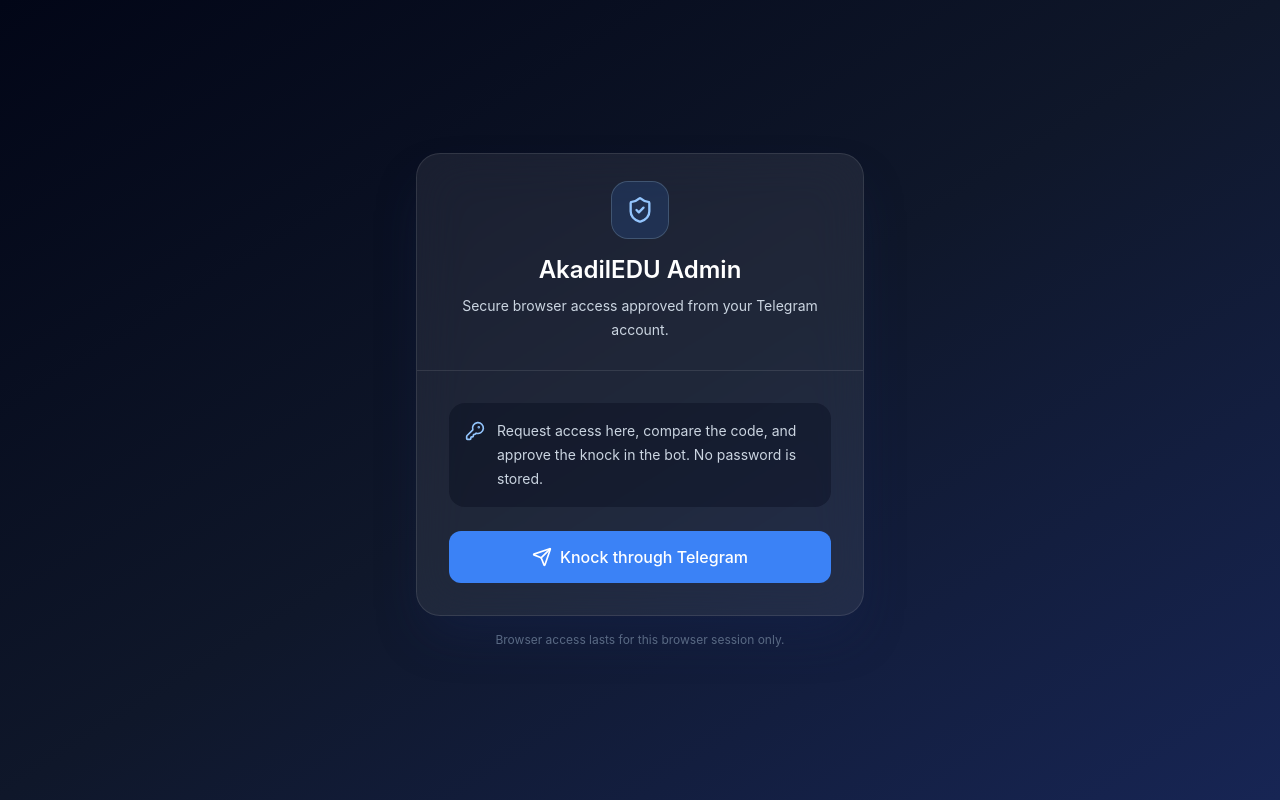
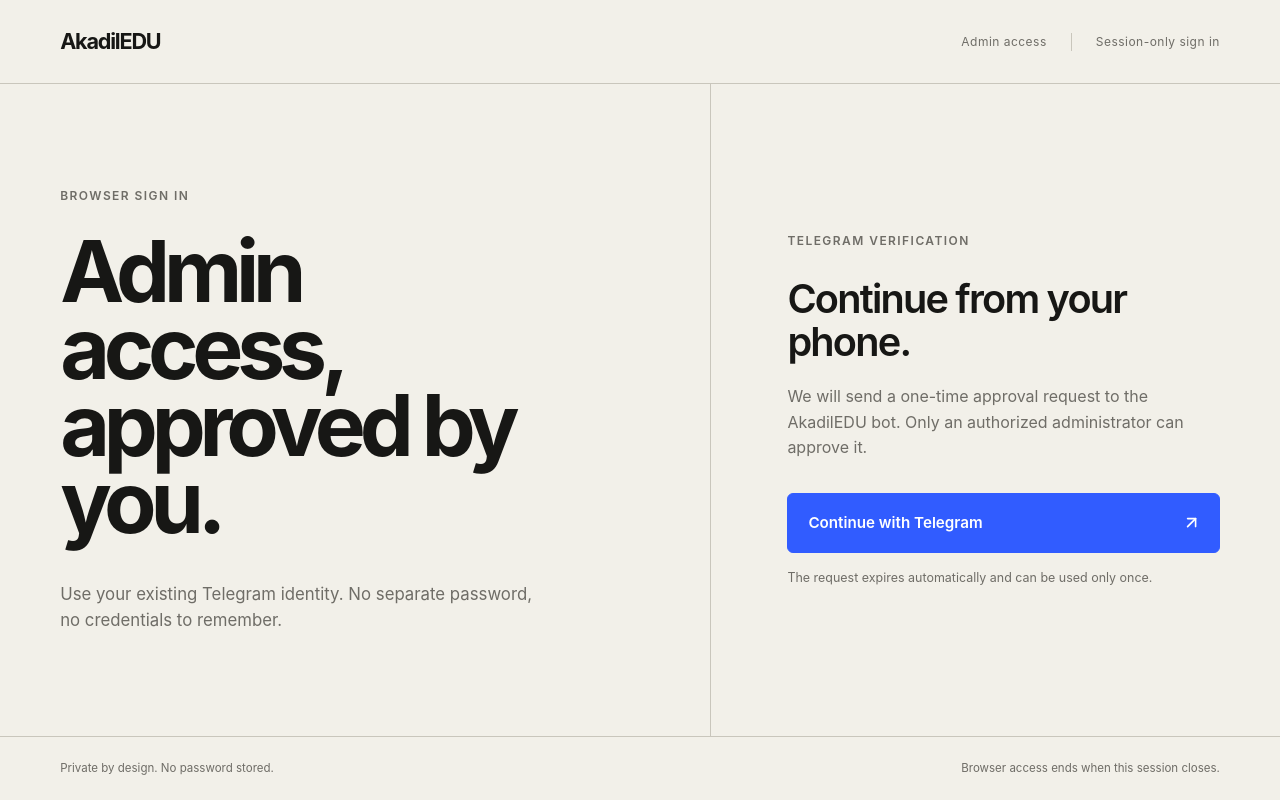
Before and after one commit to AQADIL/AkadilEDU-PRIME, a React (Vite) app in the folder admin-mini-app/: page / in a window 1280 px wide. Built offline with nearby package versions, Linux system fonts and the light colour scheme; no server answers.

Commit message:
feat(admin): redesign browser confirmation experience

```diff
--- /dev/null
+++ b/admin-mini-app/src/pages/Login.css
@@ -0,0 +1,353 @@
+.login-shell {
+  --login-canvas: #f2f0e9;
+  --login-ink: #171715;
+  --login-muted: #6f6d67;
+  --login-line: #c9c6bc;
+  --login-accent: #315cff;
+  --login-accent-hover: #244ce0;
+  --login-danger: #a2322b;
+  min-height: 100dvh;
+  display: grid;
+  grid-template-rows: auto minmax(0, 1fr) auto;
+  overflow-x: hidden;
+  background: var(--login-canvas);
+  color: var(--login-ink);
+  font-family: Inter, ui-sans-serif, -apple-system, BlinkMacSystemFont, "Segoe UI", sans-serif;
+}
+
+.login-header,
+.login-footer {
+  display: flex;
+  align-items: center;
+  justify-content: space-between;
+  gap: 2rem;
+  padding-inline: clamp(1.5rem, 4.7vw, 4.5rem);
+}
+
+.login-header {
+  min-height: 5.25rem;
+  border-bottom: 1px solid var(--login-line);
+}
+
+.login-wordmark {
+  font-size: 1.35rem;
+  font-weight: 700;
+  letter-spacing: -0.055em;
+}
+
+.login-header-meta {
+  display: flex;
+  align-items: center;
+  gap: 1.5rem;
+  color: var(--login-muted);
+  font-size: 0.75rem;
+  letter-spacing: 0.04em;
+}
+
+.login-header-meta span + span {
+  padding-left: 1.5rem;
+  border-left: 1px solid var(--login-line);
+}
+
+.login-composition {
+  display: grid;
+  grid-template-columns: minmax(0, 1.12fr) minmax(26rem, 0.88fr);
+  padding-inline: clamp(1.5rem, 4.7vw, 4.5rem);
+}
+
+.login-intro,
+.login-action {
+  min-width: 0;
+  display: flex;
+  align-items: center;
+}
+
+.login-intro {
+  padding: clamp(3rem, 7vh, 5.5rem) clamp(2rem, 7vw, 7rem) clamp(3rem, 7vh, 5.5rem) 0;
+}
+
+.login-label,
+.login-step {
+  margin: 0 0 1.75rem;
+  color: var(--login-muted);
+  font-size: 0.75rem;
+  font-weight: 600;
+  letter-spacing: 0.12em;
+  text-transform: uppercase;
+}
+
+.login-intro h1 {
+  margin: 0;
+  max-width: 9ch;
+  font-size: clamp(4rem, 6.7vw, 6.75rem);
+  font-weight: 650;
+  line-height: 0.9;
+  letter-spacing: -0.072em;
+}
+
+.login-intro-copy {
+  max-width: 31rem;
+  margin: clamp(2.25rem, 5vh, 3.75rem) 0 0;
+  color: var(--login-muted);
+  font-size: 1.05rem;
+  line-height: 1.55;
+}
+
+.login-action {
+  border-left: 1px solid var(--login-line);
+  padding: clamp(3rem, 7vh, 5.5rem) 0 clamp(3rem, 7vh, 5.5rem) clamp(2.5rem, 6vw, 6rem);
+}
+
+.login-action-content {
+  width: min(100%, 34rem);
+  animation: login-rise 420ms cubic-bezier(0.22, 1, 0.36, 1) both;
+}
+
+.login-action h2 {
+  margin: 0;
+  font-size: clamp(2rem, 3.1vw, 2.75rem);
+  font-weight: 600;
+  line-height: 1.08;
+  letter-spacing: -0.045em;
+}
+
+.login-description {
+  margin: 1.25rem 0 2rem;
+  color: var(--login-muted);
+  font-size: 1rem;
+  line-height: 1.6;
+}
+
+.login-error {
+  display: grid;
+  gap: 0.35rem;
+  margin-bottom: 2rem;
+  padding: 0.25rem 0 0.25rem 1rem;
+  border-left: 3px solid var(--login-danger);
+  color: var(--login-danger);
+  font-size: 0.9rem;
+  line-height: 1.45;
+}
+
+.login-error strong {
+  font-weight: 650;
+}
+
+.login-primary {
+  position: relative;
+  width: 100%;
+  min-height: 3.75rem;
+  display: flex;
+  align-items: center;
+  justify-content: space-between;
+  gap: 1.5rem;
+  overflow: hidden;
+  border: 1px solid var(--login-accent);
+  border-radius: 0.375rem;
+  padding: 0.95rem 1.1rem 0.95rem 1.25rem;
+  background: var(--login-accent);
+  color: #fff;
+  font: inherit;
+  font-size: 0.95rem;
+  font-weight: 600;
+  line-height: 1.2;
+  text-align: left;
+  text-decoration: none;
+  cursor: pointer;
+  transition: background-color 160ms ease, border-color 160ms ease, transform 160ms ease;
+}
+
+.login-primary svg {
+  width: 1.2rem;
+  height: 1.2rem;
+  flex: 0 0 auto;
+}
+
+.login-primary:hover:not(:disabled) {
+  border-color: var(--login-accent-hover);
+  background: var(--login-accent-hover);
+}
+
+.login-primary:active:not(:disabled) {
+  transform: scale(0.985);
+}
+
+.login-primary:focus-visible,
+.login-cancel:focus-visible {
+  outline: 3px solid var(--login-ink);
+  outline-offset: 4px;
+}
+
+.login-primary:disabled {
+  cursor: wait;
+  opacity: 0.78;
+}
+
+.login-primary[data-loading="true"]::after {
+  position: absolute;
+  right: 0;
+  bottom: 0;
+  left: 0;
+  height: 2px;
+  background: rgba(255, 255, 255, 0.78);
+  content: "";
+  transform-origin: left;
+  animation: login-progress 1.1s ease-in-out infinite;
+}
+
+.login-assurance {
+  margin: 1rem 0 0;
+  color: var(--login-muted);
+  font-size: 0.78rem;
+  line-height: 1.5;
+}
+
+.login-code {
+  display: block;
+  margin: 0.5rem 0 2rem;
+  border-block: 1px solid var(--login-line);
+  padding: clamp(1.4rem, 4vh, 2.4rem) 0;
+  color: var(--login-ink);
+  font-family: "SFMono-Regular", Consolas, "Liberation Mono", monospace;
+  font-size: clamp(2.7rem, 4.8vw, 4.6rem);
+  font-weight: 500;
+  line-height: 1;
+  letter-spacing: 0.18em;
+  white-space: nowrap;
+}
+
+.login-status {
+  display: flex;
+  align-items: baseline;
+  justify-content: space-between;
+  gap: 1.5rem;
+  margin-top: 1.5rem;
+  padding-top: 1rem;
+  border-top: 1px solid var(--login-line);
+  color: var(--login-muted);
+  font-size: 0.8rem;
+}
+
+.login-status strong {
+  color: var(--login-ink);
+  font-weight: 600;
+  text-align: right;
+}
+
+.login-cancel {
+  min-height: 2.75rem;
+  display: flex;
+  align-items: center;
+  gap: 0.5rem;
+  margin-top: 0.75rem;
+  margin-left: auto;
+  border: 0;
+  border-radius: 0.25rem;
+  padding: 0.5rem 0;
+  background: transparent;
+  color: var(--login-muted);
+  font: inherit;
+  font-size: 0.8rem;
+  cursor: pointer;
+  transition: color 160ms ease, transform 160ms ease;
+}
+
+.login-cancel svg {
+  width: 1rem;
+  height: 1rem;
+}
+
+.login-cancel:hover {
+  color: var(--login-ink);
+}
+
+.login-cancel:active {
+  transform: translateY(1px);
+}
+
+.login-footer {
+  min-height: 4rem;
+  border-top: 1px solid var(--login-line);
+  color: var(--login-muted);
+  font-size: 0.72rem;
+}
+
+@keyframes login-rise {
+  from {
+    opacity: 0;
+    transform: translateY(0.75rem);
+  }
+  to {
+    opacity: 1;
+    transform: translateY(0);
+  }
+}
+
+@keyframes login-progress {
+  0% { transform: scaleX(0); }
+  55% { transform: scaleX(0.72); }
+  100% { transform: scaleX(1); }
+}
+
+@media (max-width: 56rem) {
+  .login-shell { display: block; }
+
+  .login-header,
+  .login-footer,
+  .login-composition {
+    padding-inline: clamp(1.25rem, 5vw, 2.5rem);
+  }
+
+  .login-header-meta span + span { display: none; }
+  .login-composition { display: block; }
+  .login-intro { padding: clamp(3.5rem, 10vw, 5rem) 0 2.75rem; }
+  .login-intro h1 { font-size: clamp(3.25rem, 12vw, 5.5rem); }
+  .login-intro-copy { margin-top: 2rem; }
+
+  .login-action {
+    border-top: 1px solid var(--login-line);
+    border-left: 0;
+    padding: 2.75rem 0 4rem;
+  }
+
+  .login-action-content { width: 100%; }
+
+  .login-footer {
+    min-height: auto;
+    align-items: flex-start;
+    flex-direction: column;
+    gap: 0.5rem;
+    padding-block: 1.25rem;
+  }
+}
+
+@media (max-width: 30rem) {
+  .login-header { min-height: 4.5rem; }
+  .login-header-meta { font-size: 0.68rem; }
+  .login-label,
+  .login-step { margin-bottom: 1.35rem; }
+  .login-intro h1 {
+    max-width: none;
+    font-size: clamp(3rem, 14.5vw, 4.25rem);
+  }
+  .login-intro-copy,
+  .login-description { font-size: 0.95rem; }
+  .login-action h2 { font-size: 2rem; }
+
+  .login-code {
+    font-size: clamp(2.2rem, 12.5vw, 3.3rem);
+    letter-spacing: 0.12em;
+  }
+
+  .login-shell.is-pending .login-intro h1 {
+    font-size: 2.85rem;
+    line-height: 0.92;
+  }
+}
+
+@media (prefers-reduced-motion: reduce) {
+  .login-action-content,
+  .login-primary[data-loading="true"]::after { animation: none; }
+  .login-primary,
+  .login-cancel { transition: none; }
+}
--- a/admin-mini-app/src/pages/Login.jsx
+++ b/admin-mini-app/src/pages/Login.jsx
@@ -1,88 +1,105 @@
-import { AlertCircle, KeyRound, LoaderCircle, Send, ShieldCheck, X } from 'lucide-react';
+import { ArrowUpRight, X } from 'lucide-react';
+import './Login.css';
 
 export default function Login({ error, browserRequest, onStartBrowserLogin, onCancelBrowserLogin }) {
   const creating = browserRequest?.status === 'creating';
   const pending = browserRequest?.status === 'pending';
 
   return (
-    <div className="flex min-h-screen items-center justify-center bg-gradient-to-br from-slate-950 via-slate-900 to-blue-950 p-4">
-      <div className="w-full max-w-md">
-        {error && (
-          <div className="mb-4 flex items-center gap-3 rounded-xl border border-red-400/30 bg-red-500/10 p-4 text-red-100">
-            <AlertCircle className="h-5 w-5 flex-shrink-0" />
-            <p className="text-sm">{error}</p>
-          </div>
-        )}
+    <main className={`login-shell${pending ? ' is-pending' : ''}`}>
+      <header className="login-header">
+        <span className="login-wordmark" translate="no">AkadilEDU</span>
+        <div className="login-header-meta" aria-label="Sign-in context">
+          <span>Admin access</span>
+          <span>Session-only sign in</span>
+        </div>
+      </header>
 
-        <div className="overflow-hidden rounded-3xl border border-white/10 bg-white/[0.07] shadow-2xl shadow-blue-950/40 backdrop-blur-xl">
-          <div className="border-b border-white/10 px-8 py-7 text-center">
-            <div className="mx-auto mb-4 flex h-14 w-14 items-center justify-center rounded-2xl bg-blue-500/15 ring-1 ring-blue-300/30">
-              <ShieldCheck className="h-7 w-7 text-blue-300" />
-            </div>
-            <h1 className="text-2xl font-semibold text-white">AkadilEDU Admin</h1>
-            <p className="mt-2 text-sm leading-6 text-slate-300">
-              Secure browser access approved from your Telegram account.
+      <div className="login-composition">
+        <section className="login-intro" aria-labelledby="login-title">
+          <div>
+            <p className="login-label">Browser sign in</p>
+            <h1 id="login-title">
+              {pending ? (
+                <>Match the code.<br />Approve access.</>
+              ) : (
+                <>Admin access,<br />approved by you.</>
+              )}
+            </h1>
+            <p className="login-intro-copy">
+              {pending
+                ? 'Your browser stays locked until you approve this exact request in Telegram.'
+                : 'Use your existing Telegram identity. No separate password, no credentials to remember.'}
             </p>
           </div>
+        </section>
 
-          <div className="p-8">
+        <section className="login-action" aria-labelledby="login-action-title">
+          <div className="login-action-content" key={pending ? 'pending' : 'ready'}>
+            {error && (
+              <div className="login-error" role="alert" aria-live="assertive">
+                <strong>Unable to sign in</strong>
+                <span>{error}</span>
+              </div>
+            )}
+
             {!pending ? (
               <>
-                <div className="mb-6 flex gap-3 rounded-2xl bg-slate-950/35 p-4">
-                  <KeyRound className="mt-0.5 h-5 w-5 flex-shrink-0 text-blue-300" />
-                  <p className="text-sm leading-6 text-slate-300">
-                    Request access here, compare the code, and approve the knock in the bot. No password is stored.
-                  </p>
-                </div>
+                <p className="login-step">Telegram verification</p>
+                <h2 id="login-action-title">Continue from your phone.</h2>
+                <p className="login-description">
+                  We will send a one-time approval request to the AkadilEDU bot. Only an authorized administrator can approve it.
+                </p>
                 <button
                   type="button"
                   disabled={creating}
+                  aria-busy={creating}
+                  data-loading={creating ? 'true' : 'false'}
                   onClick={onStartBrowserLogin}
-                  className="flex w-full items-center justify-center gap-2 rounded-xl bg-blue-500 px-5 py-3.5 font-medium text-white transition hover:bg-blue-400 disabled:cursor-wait disabled:opacity-70"
+                  className="login-primary"
                 >
-                  {creating ? <LoaderCircle className="h-5 w-5 animate-spin" /> : <Send className="h-5 w-5" />}
-                  {creating ? 'Creating secure request…' : 'Knock through Telegram'}
+                  <span>{creating ? 'Preparing secure request…' : 'Continue with Telegram'}</span>
+                  <ArrowUpRight aria-hidden="true" />
                 </button>
+                <p className="login-assurance">The request expires automatically and can be used only once.</p>
               </>
             ) : (
-              <div className="text-center">
-                <p className="text-sm font-medium uppercase tracking-[0.18em] text-blue-300">Your matching code</p>
-                <div className="my-5 rounded-2xl border border-blue-300/20 bg-slate-950/45 px-6 py-5 font-mono text-4xl font-semibold tracking-[0.22em] text-white">
+              <>
+                <p className="login-step">Telegram verification</p>
+                <h2 id="login-action-title">Confirm this code.</h2>
+                <p className="login-description">
+                  Open the bot and approve the request only if the same code appears there.
+                </p>
+                <output className="login-code" aria-label={`Matching code ${browserRequest.displayCode}`} translate="no">
                   {browserRequest.displayCode}
-                </div>
-                <p className="mb-5 text-sm leading-6 text-slate-300">
-                  Open the bot, make sure it shows the same code, then tap <span className="font-medium text-white">Approve sign-in</span>.
-                </p>
+                </output>
                 <a
                   href={browserRequest.botUrl}
                   target="_blank"
-                  rel="noreferrer"
-                  className="flex w-full items-center justify-center gap-2 rounded-xl bg-blue-500 px-5 py-3.5 font-medium text-white transition hover:bg-blue-400"
+                  rel="noopener noreferrer"
+                  className="login-primary"
                 >
-                  <Send className="h-5 w-5" />
-                  Open approval in Telegram
+                  <span>Open approval in Telegram</span>
+                  <ArrowUpRight aria-hidden="true" />
                 </a>
-                <div className="mt-4 flex items-center justify-center gap-2 text-sm text-slate-400">
-                  <LoaderCircle className="h-4 w-4 animate-spin" />
-                  Waiting for your approval
+                <div className="login-status" role="status" aria-live="polite">
+                  <span>Status</span>
+                  <strong>Waiting for your approval</strong>
                 </div>
-                <button
-                  type="button"
-                  onClick={onCancelBrowserLogin}
-                  className="mx-auto mt-5 flex items-center gap-1.5 text-sm text-slate-400 transition hover:text-white"
-                >
-                  <X className="h-4 w-4" />
-                  Cancel request
+                <button type="button" onClick={onCancelBrowserLogin} className="login-cancel">
+                  <span>Cancel request</span>
+                  <X aria-hidden="true" />
                 </button>
-              </div>
+              </>
             )}
           </div>
-        </div>
+        </section>
+      </div>
 
-        <p className="mt-4 text-center text-xs text-slate-500">
-          Browser access lasts for this browser session only.
-        </p>
-      </div>
-    </div>
+      <footer className="login-footer">
+        <span>Private by design. No password stored.</span>
+        <span>Browser access ends when this session closes.</span>
+      </footer>
+    </main>
   );
 }
```
